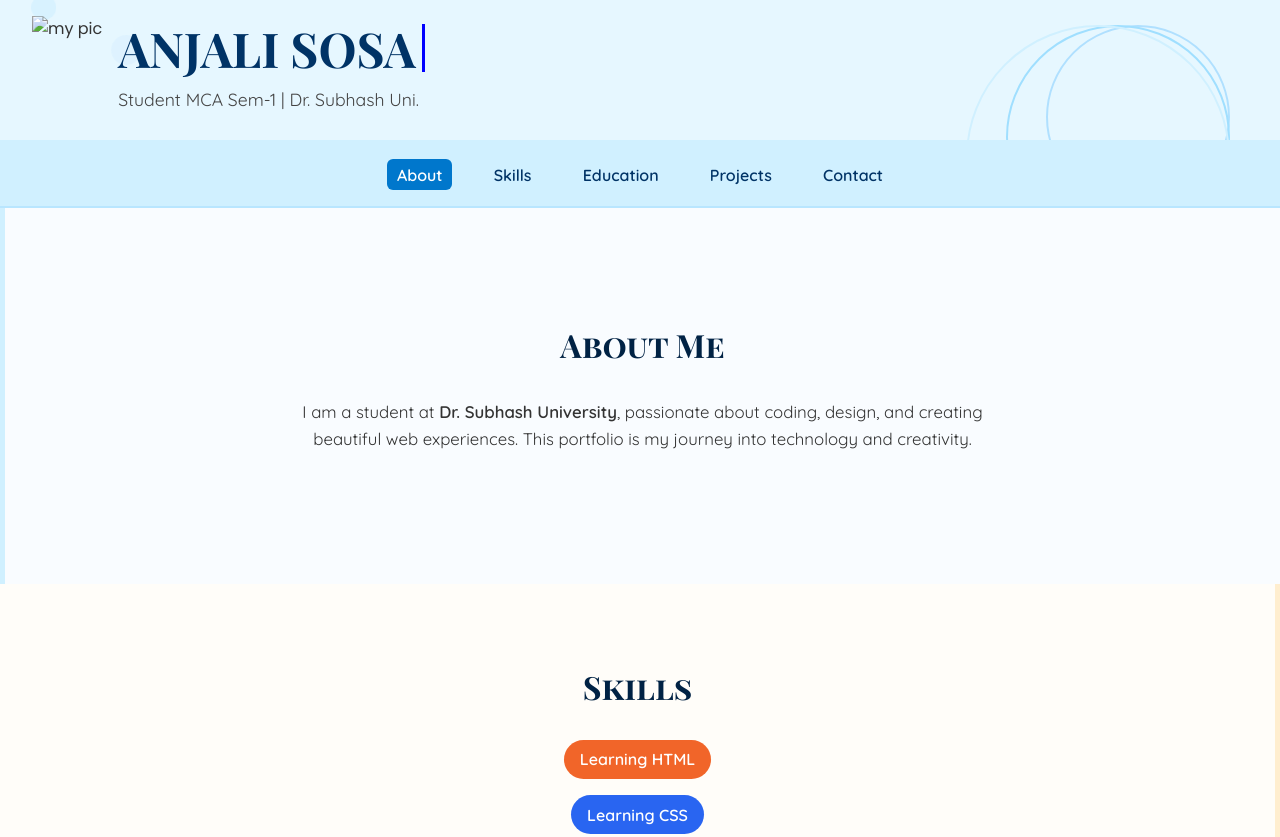
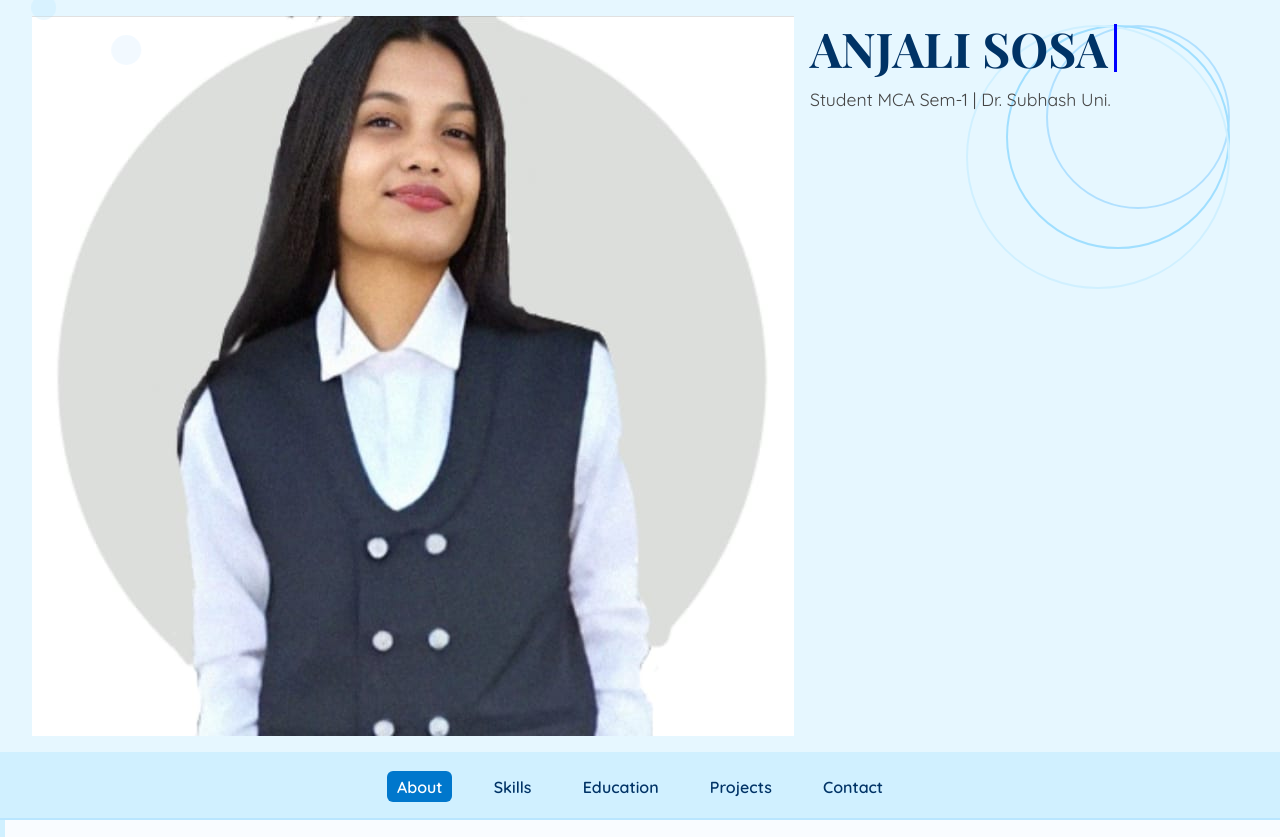
Before and after one commit to Anjusosa0/Anjusosa, a plain HTML site: page index.html in a window 1280 px wide. Shown: the top 837 px of the page. Drawn offline with Linux system fonts and the light colour scheme.

Commit message:
Update index.html

```diff
--- a/index.html
+++ b/index.html
@@ -178,7 +178,7 @@ footer{ background:#0077cc; text-align:center; padding:1rem; font-size:.9rem; co
   <div class="profile-ring ring3"></div>
 
   <!-- Profile picture -->
-  <img src="main/Index.jpg" alt="my pic" class="Index" width>
+  <img src="https://github.com/Anjusosa0/Anjusosa/blob/main/Index.jpg?raw=true" alt="my pic" class="Index" width>
 
   <!-- Name and tagline -->
   <div class="header-content">
```
